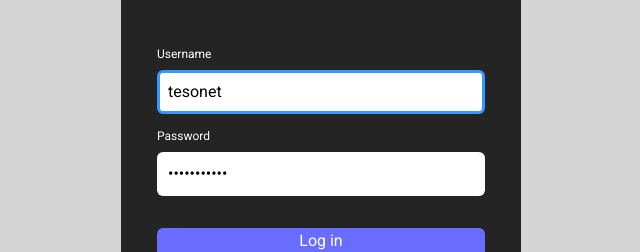
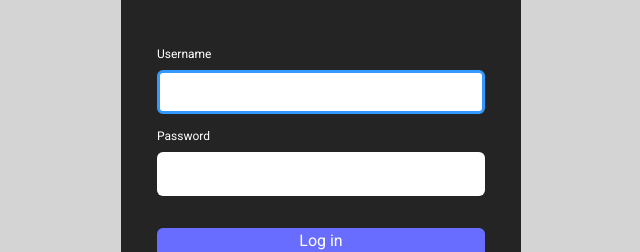
Before and after one commit to rBortnikas/server-explorer, a React (Create React App) app: page / in a window 1280 px wide. Shown: the part 206-458 px from the top of the page, without its empty margins (319-959 px from the left). Built offline with nearby package versions, Linux system fonts and the light colour scheme.

Commit message:
add loginForm test

```diff
--- a/src/pages/Login/LoginForm/LoginForm.tsx
+++ b/src/pages/Login/LoginForm/LoginForm.tsx
@@ -20,8 +20,8 @@ export function LoginForm({ onSubmit, isLoading, loginError }: Props) {
   const usernameString = "username";
   const passwordString = "password";
   const initialValues: FormValues = {
-    username: "tesonet",
-    password: "partyanimal"
+    username: "",
+    password: ""
   };
 
   return (
--- a/src/pages/Servers/sagas/serverSaga.ts
+++ b/src/pages/Servers/sagas/serverSaga.ts
@@ -14,14 +14,12 @@ function* fetchServers() {
     const token = AuthService.getAuthToken();
     if (token) {
       const servers = yield call(ServerService.fetchServers, token);
-      console.log({ servers });
       yield put(Actions.fetchServersSuccess(servers));
     } else {
       history.push(Paths.Root);
       yield put(Actions.fetchServersFail());
     }
   } catch (e) {
-    console.log(e);
     yield put(Actions.fetchServersFail());
   }
 }
```
Also changed, not shown: 1 other file (tests, documents, lock files or other folders).
